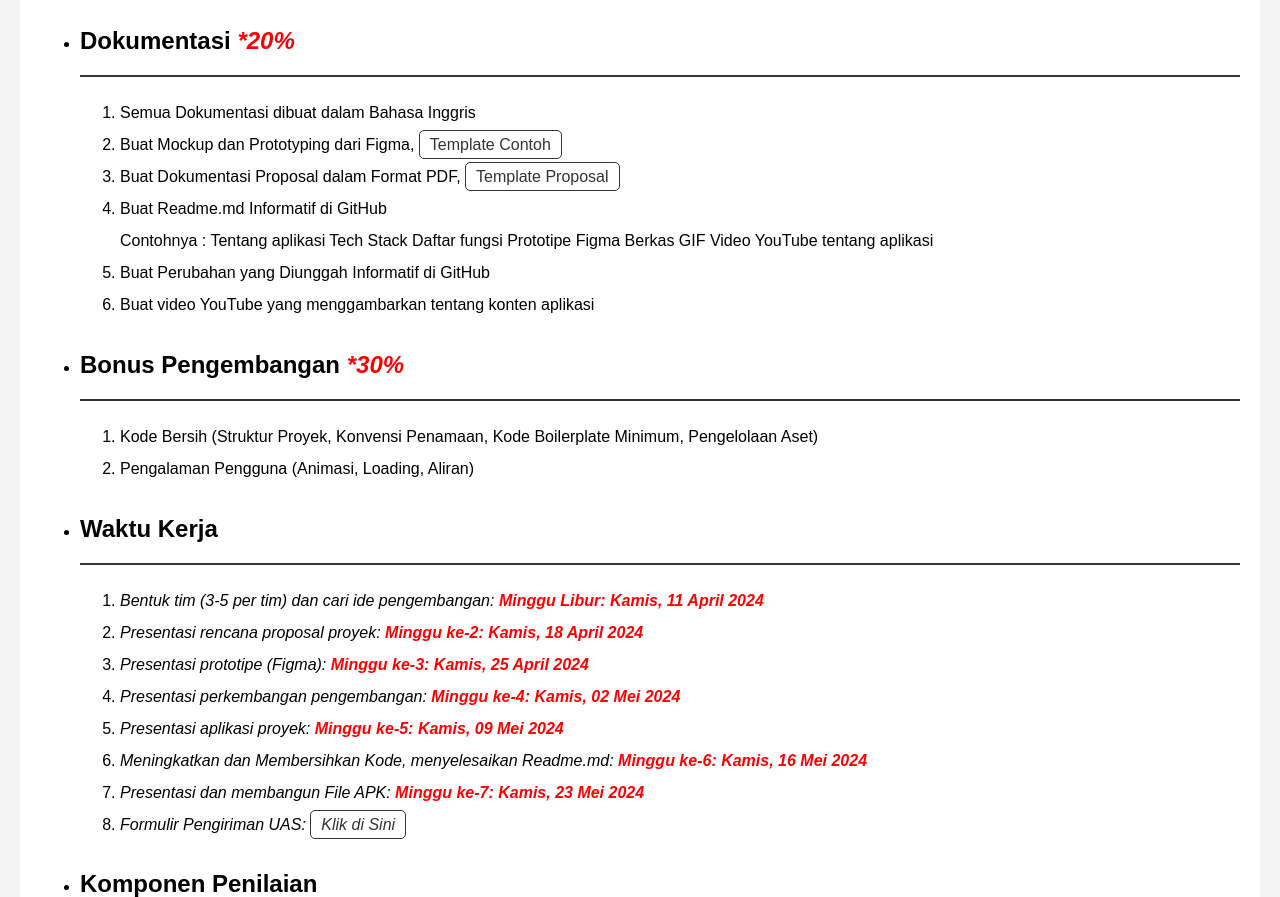
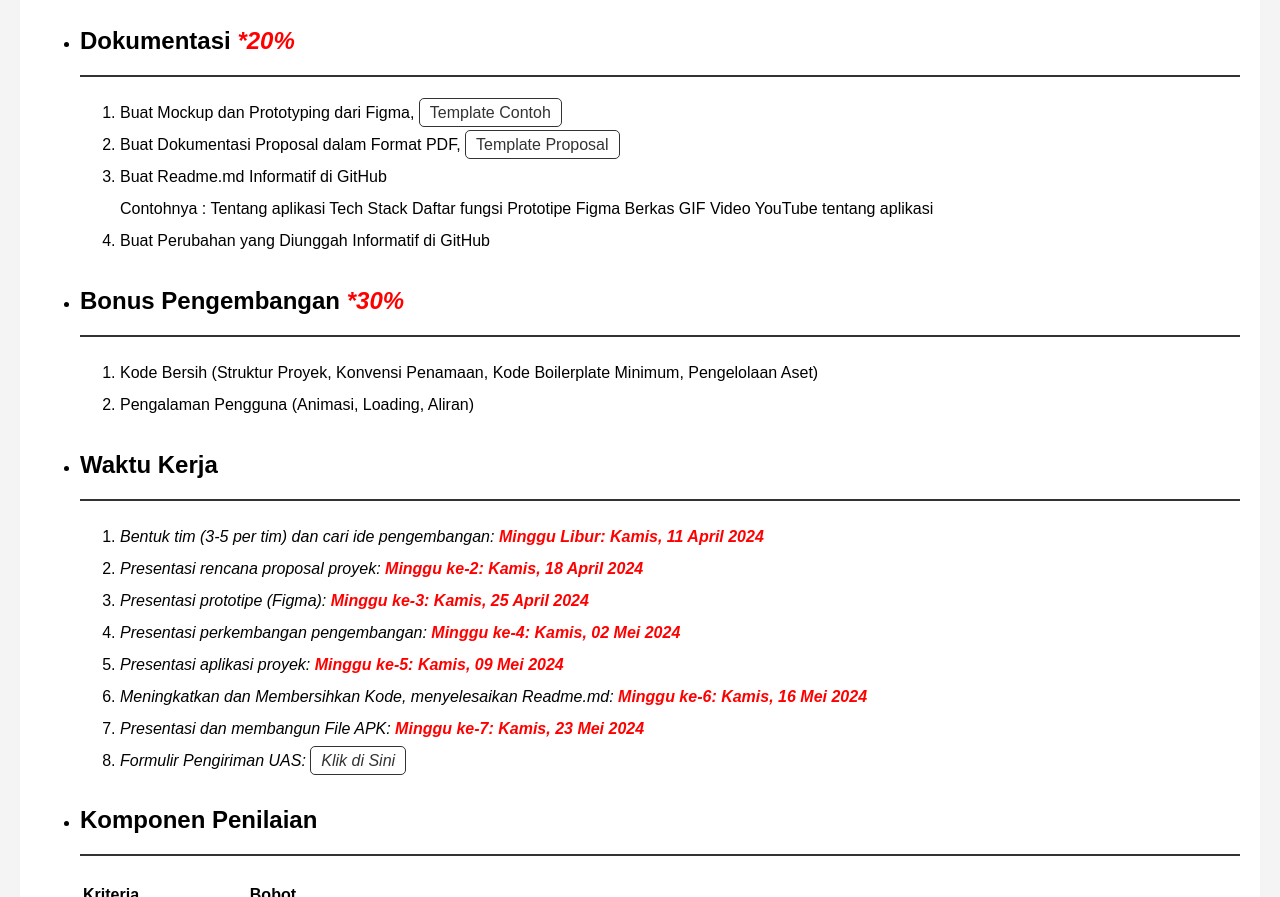
Before and after one commit to mh4Scripts/uas-pam-2024, a plain HTML site: page index.html in a window 1280 px wide. Shown: the part 1606-2503 px from the top of the page. Drawn offline with Linux system fonts and the light colour scheme.

Commit message:
Update index.html

```diff
--- a/index.html
+++ b/index.html
@@ -72,7 +72,6 @@
             <li>
                 <h2 id="documentation">Dokumentasi <i style="color: red;">*20%</i></h2>
                 <ol>
-                    <li>Semua Dokumentasi dibuat dalam Bahasa Inggris</li>
                     <li>Buat Mockup dan Prototyping dari Figma, <a target="_blank" href="https://www.figma.com/community/file/848318135747364351/wireframes-for-mobile-ui-design">Template Contoh</a>  </li>
                     <li>Buat Dokumentasi Proposal dalam Format PDF, <a target="_blank" href="https://docs.google.com/document/d/13mw0EZkMjykUjGmTteTaZ41ZxvvpkJHIfZ9tIFudP_U/edit">Template Proposal</a></li>
                     <li>Buat Readme.md Informatif di GitHub <br>
@@ -85,7 +84,6 @@
                         Video YouTube tentang aplikasi
                     </li>
                     <li>Buat Perubahan yang Diunggah Informatif di GitHub</li>
-                    <li>Buat video YouTube yang menggambarkan tentang konten aplikasi</li>
                 </ol>
             </li>
             <li>
```
